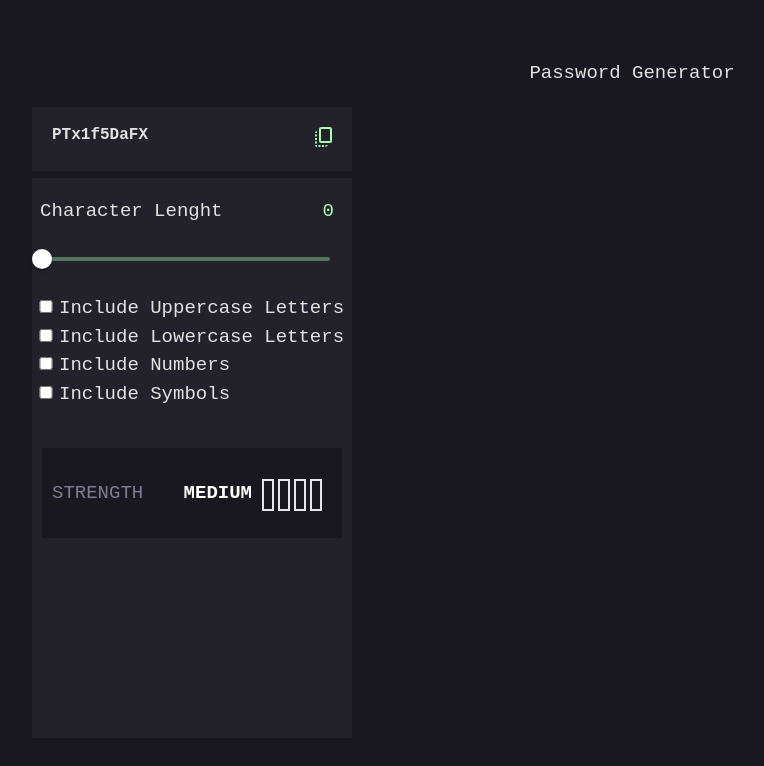
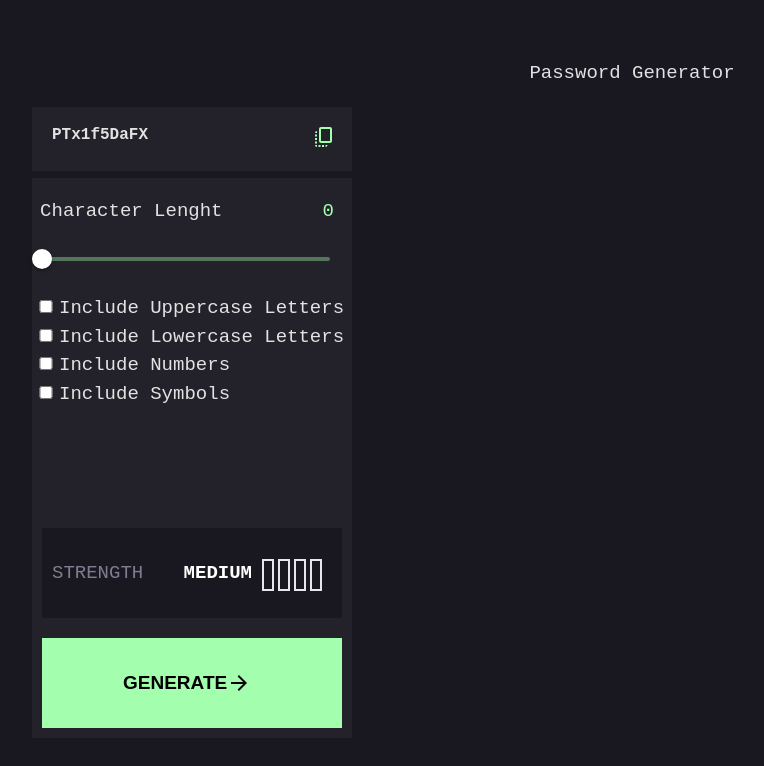
Before and after one commit to bilanoo/password-generator, a React (Vite) app: page / in a window 1280 px wide. Shown: the top 766 px of the page, without its empty margins (8-772 px from the left). Built offline with nearby package versions, Linux system fonts and the light colour scheme.

Commit message:
generate buttom implemented.

```diff
--- /dev/null
+++ b/src/PasswordStrength/GeneratePassword/GeneratePassword.css
@@ -0,0 +1,24 @@
+.generate-password-container {
+  display: flex;
+  align-items: center;
+  width: 300px;
+  height: 90px;
+  background-color: #a3ffae;
+  margin-left: 10px;
+  margin-top: 20px;
+}
+
+.generate-button {
+  display: flex;
+  flex-direction: row;
+  align-items: center;
+  margin-left: 25%;
+  background-color: transparent;
+  color: black;
+  font-size: 19px;
+  font-weight: 700;
+  border: none;
+  width: 100%;
+  height: 100%;
+  cursor: pointer;
+}
--- /dev/null
+++ b/src/PasswordStrength/GeneratePassword/index.tsx
@@ -0,0 +1,25 @@
+import "./GeneratePassword.css";
+import ArrowForwardIcon from "@mui/icons-material/ArrowForward";
+
+const GeneratePassword = () => {
+  return (
+    <>
+      <div className="generate-password-container">
+        <button className="generate-button">
+          GENERATE
+          {
+            <ArrowForwardIcon
+              sx={{
+                marginTop: "auto",
+                marginBottom: "auto",
+                alignItems: "center",
+              }}
+            />
+          }
+        </button>
+      </div>
+    </>
+  );
+};
+
+export default GeneratePassword;
--- a/src/PasswordStrength/PasswordStrength.css
+++ b/src/PasswordStrength/PasswordStrength.css
@@ -4,7 +4,7 @@
   background-color: #191820;
   width: 300px;
   height: 90px;
-  margin-top: 40px;
+  margin-top: 120px;
   margin-left: 10px;
 }
 
--- a/src/PasswordStrength/index.tsx
+++ b/src/PasswordStrength/index.tsx
@@ -1,3 +1,4 @@
+import GeneratePassword from "./GeneratePassword";
 import "./PasswordStrength.css";
 
 const PasswordStrength = () => {
@@ -13,6 +14,7 @@ const PasswordStrength = () => {
           <div className="fourth-bar"></div>
         </div>
       </div>
+      <GeneratePassword />
     </>
   );
 };
```
